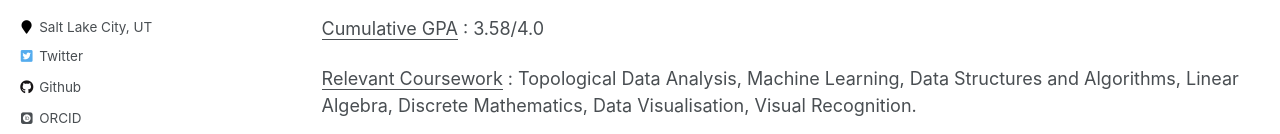
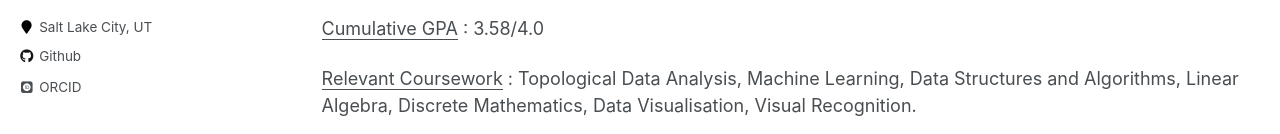
Before and after one commit to tripti-agarwal/tripti-agarwal.github.io, a plain HTML site: page cv/index.html in a window 1280 px wide. Shown: the part 415-549 px from the top of the page. Drawn offline with nearby package versions, Linux system fonts and the light colour scheme; some packages are replaced by stand-ins of ours; files whose address does not match are found by name.

Commit message:
Update CV

```diff
--- a/cv/index.html
+++ b/cv/index.html
@@ -87,8 +87,6 @@
                 <div class="author__urls-wrapper"> <button class="btn btn--inverse">Follow</button>
                     <ul class="author__urls social-icons">
                         <li><i class="fa fa-fw fa-map-marker" aria-hidden="true"></i> Salt Lake City, UT</li>
-                        <li><a href="https://twitter.com/AgarwalTripti19"><i class="fab fa-fw fa-twitter-square"
-                                    aria-hidden="true"></i> Twitter</a></li>
                         <li><a href="https://github.com/tripti-agarwal"><i class="fab fa-fw fa-github"
                                     aria-hidden="true"></i> Github</a></li>
                         <li><a href="0000-0003-0483-9578.html"><i class="ai ai-orcid-square ai-fw"></i> ORCID</a></li>
```
